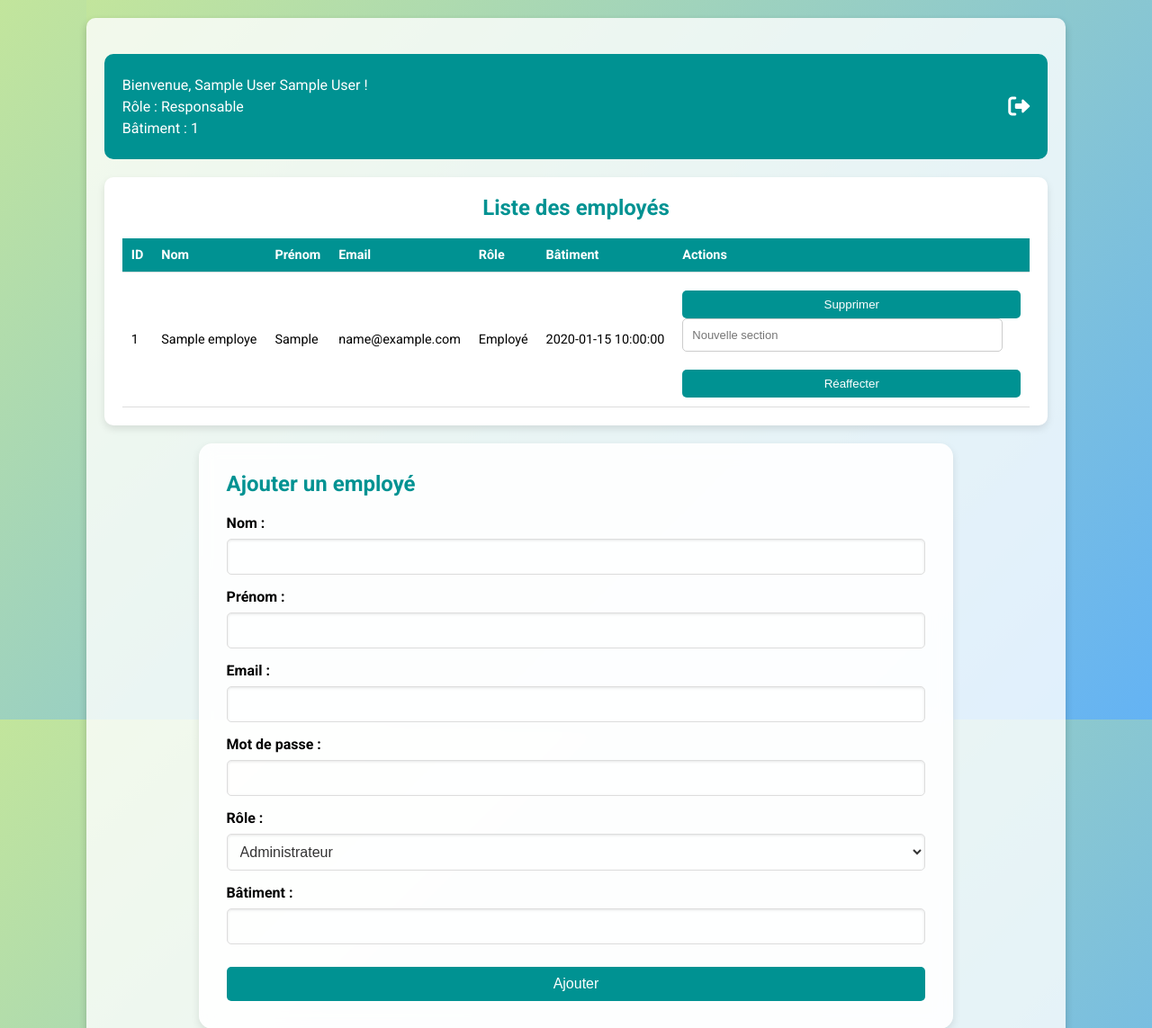
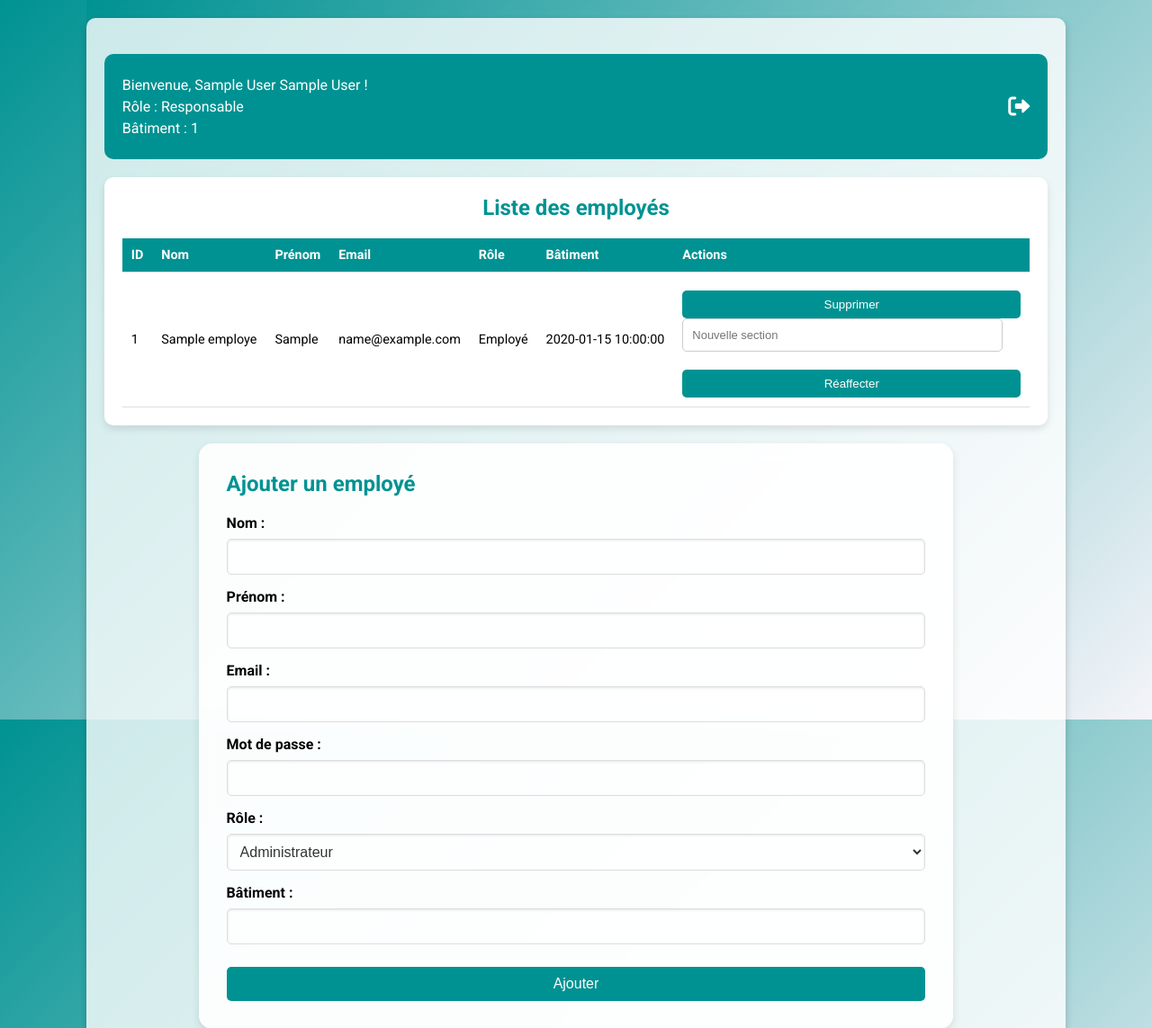
Before and after one commit to Mel-Beth/bibliotheque_baillac, a PHP site: page /index.php?route=accueil_admin in a window 1280 px wide. Shown: the top 1143 px of the page at 90% size. Run offline with PHP 8.4, Linux system fonts and the light colour scheme; the visitor is signed in with stand-in values (Sample User, id 1); tables that the repository leaves empty or names only in its code hold one stand-in row (values such as "Sample post"); some libraries are stand-ins or nearby versions.

Commit message:
`Update background gradient in accueil_admin.css`

```diff
--- a/assets/css/accueil_admin.css
+++ b/assets/css/accueil_admin.css
@@ -4,7 +4,7 @@ body, html {
     padding: 0;
     height: 100%;
     font-family: 'Roboto', sans-serif;
-    background: linear-gradient(135deg, #c2e59c, #64b3f4); /* Couleurs naturelles et apaisantes */
+    background: linear-gradient(135deg, #009292, #f4f4f9);
     display: flex;
     justify-content: center;
     align-items: flex-start;
```
